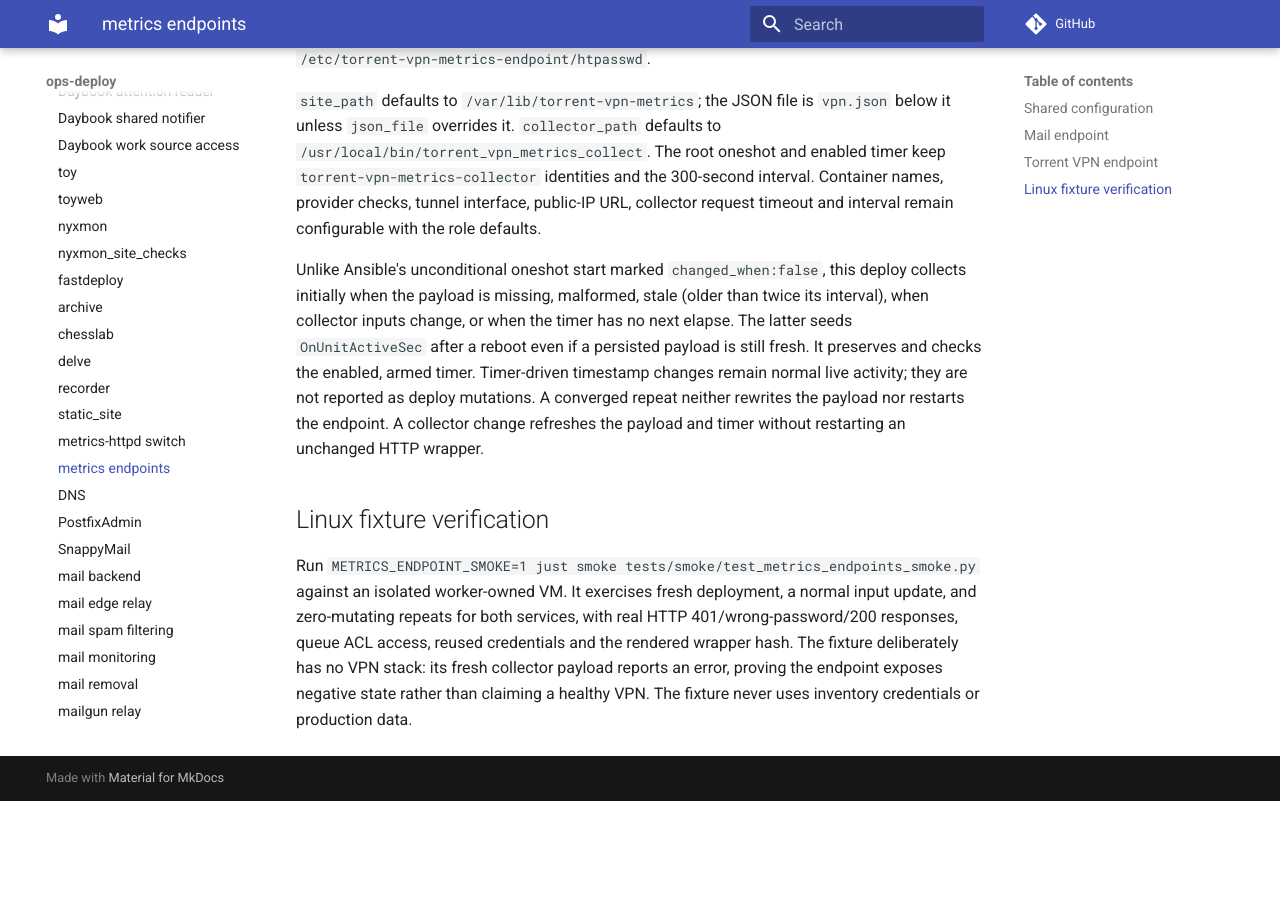
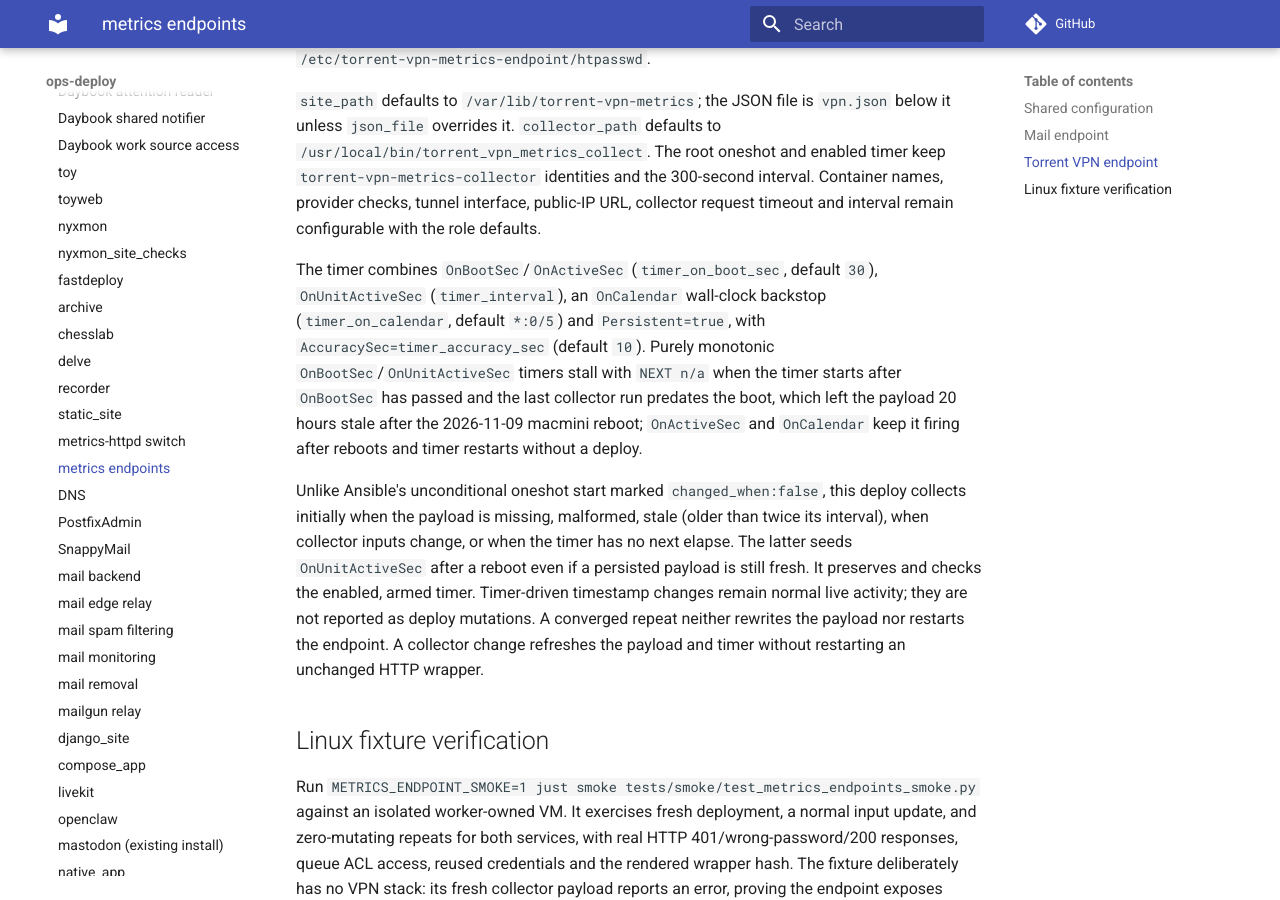
Before and after one commit to ephes/ops-deploy, an MkDocs documentation site: the page built from docs/services/metrics_endpoints.md, in a window 1280 px wide and 900 px high, scrolled down 2229 px. Built offline with MkDocs 1.6.1 and Material for MkDocs 9.7.7, drawn with Linux system fonts in a browser that asks for light colours; comment, search, counter and statistics services are not loaded; before the commit the page ends 3030 px from its top, so only the background shows below that.

Commit message:
torrent VPN collector timer: survive reboots with OnActiveSec and an OnCalendar backstop
With only OnBootSec/OnUnitActiveSec the timer stalled at NEXT n/a after the
2026-11-09 macmini reboot and the VPN egress payload went stale. Add
timer_on_boot_sec, timer_on_calendar and timer_accuracy_sec like
thermal_monitoring.

```diff
--- a/docs/services/metrics_endpoints.md
+++ b/docs/services/metrics_endpoints.md
@@ -92,6 +92,16 @@ keep `torrent-vpn-metrics-collector` identities and the 300-second interval.
 Container names, provider checks, tunnel interface, public-IP URL, collector
 request timeout and interval remain configurable with the role defaults.
 
+The timer combines `OnBootSec`/`OnActiveSec` (`timer_on_boot_sec`, default
+`30`), `OnUnitActiveSec` (`timer_interval`), an `OnCalendar` wall-clock
+backstop (`timer_on_calendar`, default `*:0/5`) and `Persistent=true`, with
+`AccuracySec=timer_accuracy_sec` (default `10`). Purely monotonic
+`OnBootSec`/`OnUnitActiveSec` timers stall with `NEXT n/a` when the timer
+starts after `OnBootSec` has passed and the last collector run predates the
+boot, which left the payload 20 hours stale after the 2026-11-09 macmini
+reboot; `OnActiveSec` and `OnCalendar` keep it firing after reboots and timer
+restarts without a deploy.
+
 Unlike Ansible's unconditional oneshot start marked `changed_when:false`, this
 deploy collects initially when the payload is missing, malformed, stale (older
 than twice its interval), when collector inputs change, or when the timer has
```
Also changed, not shown: docs/changelog.md (+8 -0 lines), src/ops_deploy/services/torrent_vpn_metrics_endpoint/templates/torrent-vpn-metrics-collector.timer.j2 (+8 -2 lines), 2 other files.
